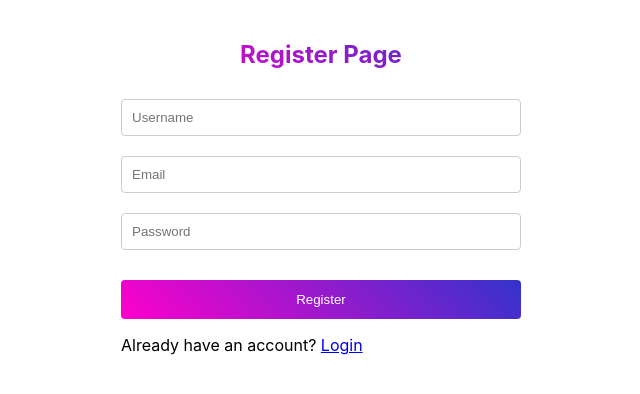
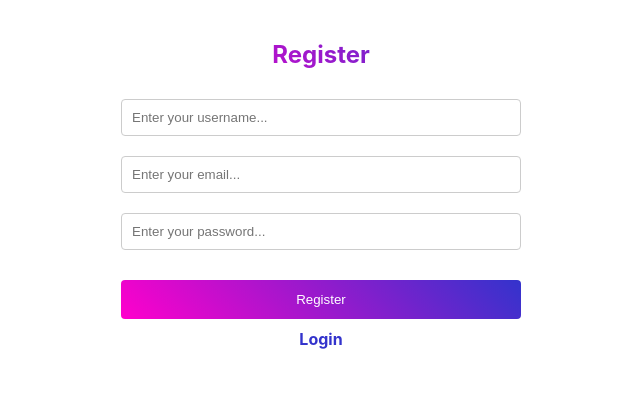
Before and after one commit to marcia1997/book-journal, a React (Create React App) app in the folder client/: page /register in a window 1280 px wide. Shown: the top 394 px of the page, without its empty margins (319-959 px from the left). Built offline with nearby package versions, Linux system fonts and the light colour scheme.

Commit message:
update register

```diff
--- a/client/src/pages/Register/Register.jsx
+++ b/client/src/pages/Register/Register.jsx
@@ -1,14 +1,14 @@
-// src/pages/Register.js
-import React, { useState } from 'react';
-import { Link } from 'react-router-dom';
-import styled from 'styled-components';
+import React, { useState } from "react";
+import { Link, useNavigate } from "react-router-dom";
+import axios from "axios";
+import styled from "styled-components";
 
 const RegisterContainer = styled.div`
   background-color: white;
   color: black;
   padding: 20px;
   max-width: 400px;
-  height:600px;
+  height: 600px;
   margin: 0 auto;
 `;
 
@@ -43,41 +43,85 @@ const GradientButton = styled.button`
   border-radius: 4px;
 `;
 
+const RegisterLink = styled(Link)`
+  display: block;
+  text-align: center;
+  margin-top: 10px;
+  text-decoration: none;
+  color: #3333cc;
+  font-weight: bold;
+
+  &:hover {
+    text-decoration: underline;
+  }
+`;
+
+const ErrorText = styled.span`
+  color: red;
+  margin-top: 10px;
+`;
+
 const Register = () => {
   const [formData, setFormData] = useState({
-    username: '',
-    email: '',
-    password: '',
+    username: "",
+    email: "",
+    password: "",
   });
+
+  const [error, setError] = useState(false);
+  const navigate = useNavigate();
 
   const handleChange = (e) => {
     const { name, value } = e.target;
-    setFormData({
-      ...formData,
+    setFormData((prevData) => ({
+      ...prevData,
       [name]: value,
-    });
+    }));
   };
 
-  const handleSubmit = (e) => {
+  const handleSubmit = async (e) => {
     e.preventDefault();
-    // Add your registration logic here using the formData state
-    console.log('Registration form submitted:', formData);
+    setError(false);
+
+    try {
+      const res = await axios.post("http://localhost:5000/auth/register", formData);
+      if (res.data) {
+        navigate("/login");
+      }
+    } catch (err) {
+      setError(true);
+    }
   };
 
   return (
     <RegisterContainer>
-      <Title>Register Page</Title>
+      <Title>Register</Title>
       <StyledForm onSubmit={handleSubmit}>
-        <StyledInput type="text" name="username" placeholder="Username" value={formData.username} onChange={handleChange} />
-        <StyledInput type="email" name="email" placeholder="Email" value={formData.email} onChange={handleChange} />
-        <StyledInput type="password" name="password" placeholder="Password" value={formData.password} onChange={handleChange} />
+        <StyledInput
+          type="text"
+          placeholder="Enter your username..."
+          name="username"
+          value={formData.username}
+          onChange={handleChange}
+        />
+        <StyledInput
+          type="text"
+          placeholder="Enter your email..."
+          name="email"
+          value={formData.email}
+          onChange={handleChange}
+        />
+        <StyledInput
+          type="password"
+          placeholder="Enter your password..."
+          name="password"
+          value={formData.password}
+          onChange={handleChange}
+        />
         <GradientButton type="submit">Register</GradientButton>
       </StyledForm>
-
-      {/* Link to the Login page */}
-      <p>
-        Already have an account? <Link to="/login">Login</Link>
-      </p>
+      <RegisterLink to="/login">Login</RegisterLink>
+      {error && <ErrorText>Something went wrong!</ErrorText>}
     </RegisterContainer>
   );
 };
```
